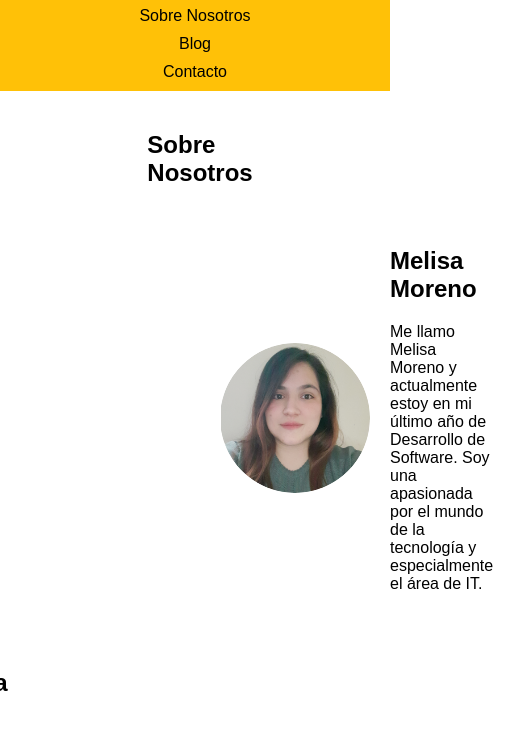
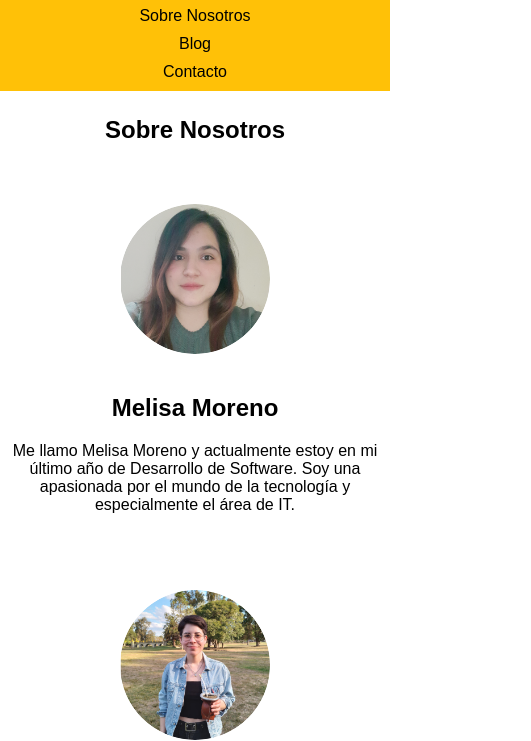
Before and after one commit to meli-morenooo/blog-cac, a plain HTML site: page nosotros.html in a window 390 px wide. Shown: the part 115-856 px from the top of the page, 531 px wide, since content can reach past the window. Drawn offline with Linux system fonts and the light colour scheme.

Commit message:
Ajustes Responsive de la página sobre nosotros

```diff
--- a/nostros.css
+++ b/nostros.css
@@ -2,7 +2,9 @@
     display: flex;
     flex-direction: column;
     align-items: center;
-    padding: 20px 200px;
+    padding: 20px 10%;
+    flex-wrap: wrap;
+    justify-content: space-between;
 }
 
 .card {
@@ -10,6 +12,7 @@
     align-items: center;
     width: 100%;
     margin: 20px 0;
+    justify-content: space-between;
 }
 
 .card.reverse {
@@ -21,4 +24,17 @@
     height: 150px;
     border-radius: 50%;
     margin: 20px;
+    object-fit: cover;
 }
+
+@media screen and (max-width: 768px) {
+    .main{
+        padding: 5px !important;
+        text-align: center;
+        justify-content: center;
+    }
+
+    .card, .card.reverse {
+        flex-direction: column;
+    }
+}
```
